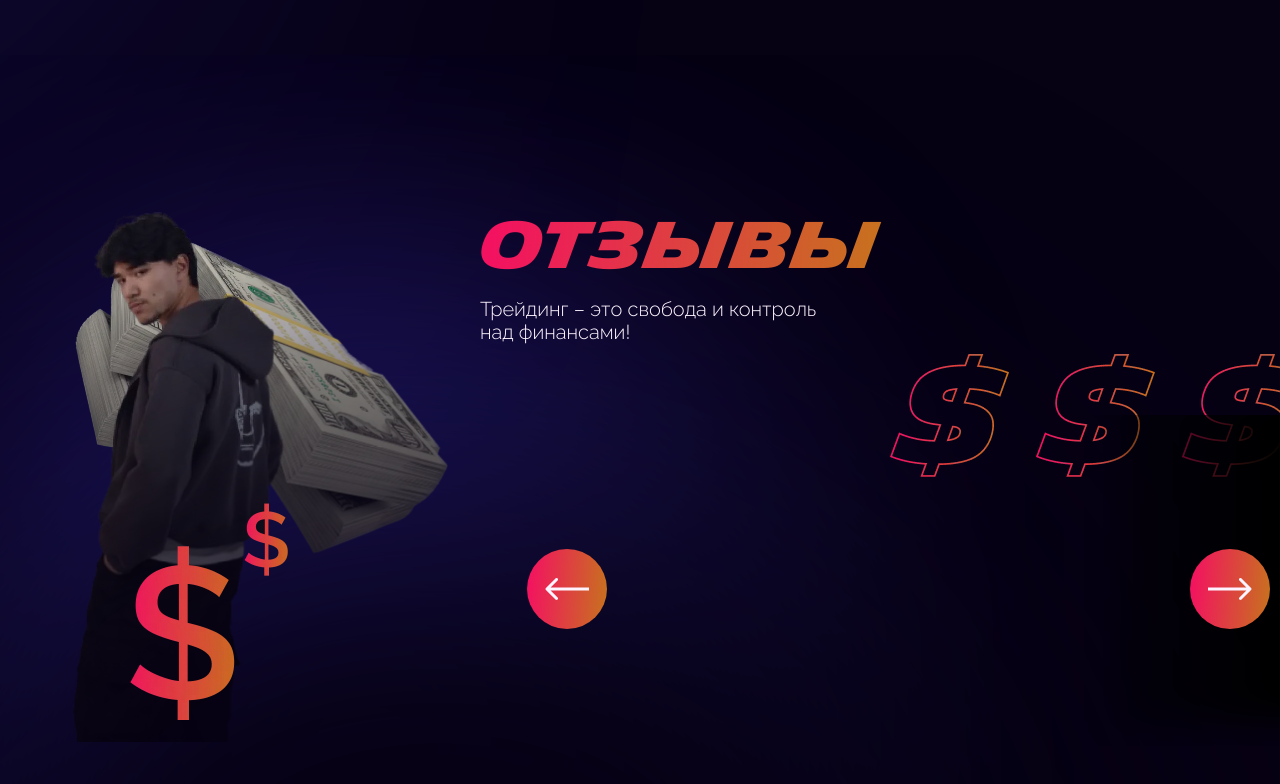
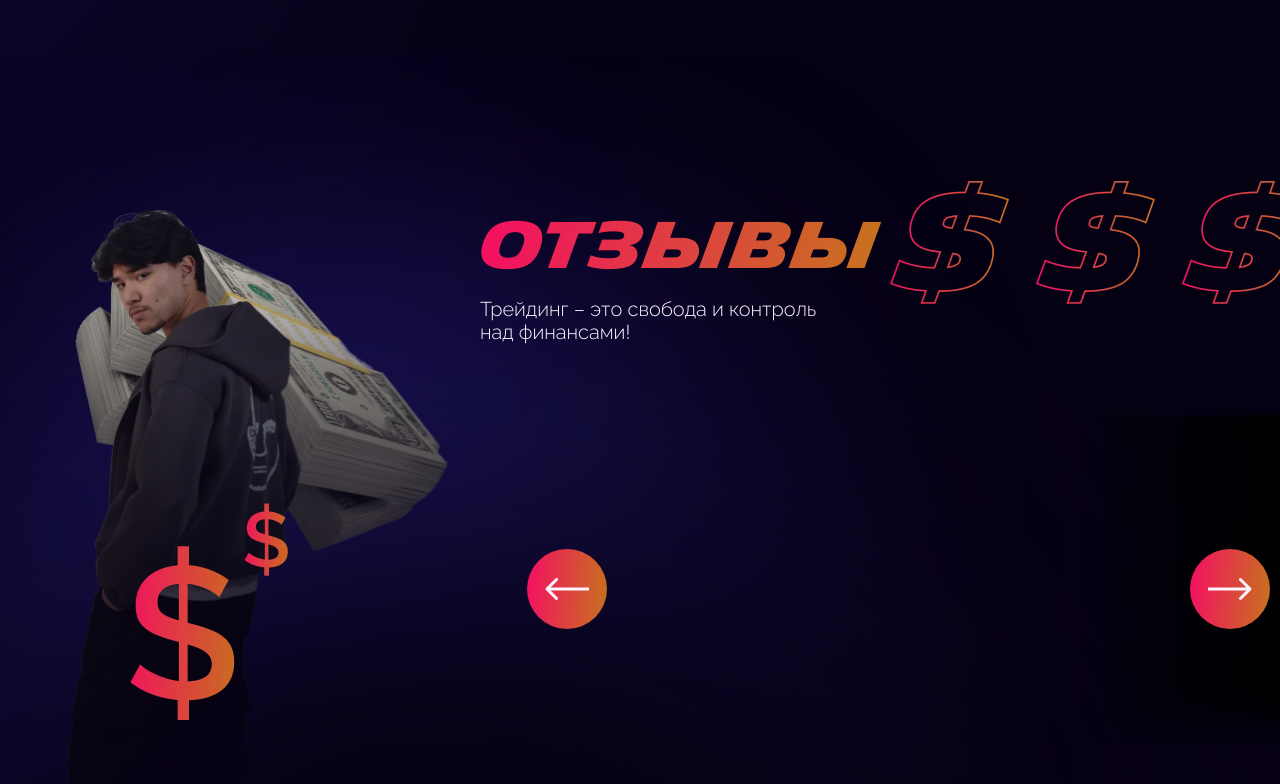
Before and after one commit to cyanidium-dev/crypto-landing, a Next.js app: page / in a window 1280 px wide. Shown: the part 5396-6180 px from the top of the page. Built offline with nearby package versions, Linux system fonts and the light colour scheme; no server answers.

Commit message:
updated reviews images

```diff
--- a/src/components/homePage/reviews/Reviews.tsx
+++ b/src/components/homePage/reviews/Reviews.tsx
@@ -17,7 +17,7 @@ export default function Reviews() {
         whileInView="visible"
         viewport={{ once: true }}
         variants={fadeInAnimation({ x: 100 })}
-        className="container max-w-[1920px] tabxl:ml-[35.5%] laptop:ml-[30.5%] mb-[61px] tabxl:mb-[71px]"
+        className="container max-w-[1920px] tabxl:ml-[26.5%] laptop:ml-[30.5%] mb-[61px] tabxl:mb-[71px]"
       >
         <h2
           className="w-fit pr-1 mx-auto tabxl:mx-0 mb-3 font-michelin uppercase text-32bold tabxl:text-64bold text-transparent bg-clip-text bg-caviarGradient text-center
@@ -29,13 +29,14 @@ export default function Reviews() {
           Трейдинг – это свобода и контроль над финансами!
         </p>
       </motion.div>
-      <motion.div initial="hidden"
+      <motion.div
+        initial="hidden"
         whileInView="visible"
         viewport={{ once: true }}
-        variants={fadeInAnimation({ x: 100 })}>
-           <ReviewsSlider />
+        variants={fadeInAnimation({ x: 100 })}
+      >
+        <ReviewsSlider />
       </motion.div>
-
     </section>
   );
 }
--- a/src/components/homePage/reviews/ReviewsImages.tsx
+++ b/src/components/homePage/reviews/ReviewsImages.tsx
@@ -12,13 +12,13 @@ export default function ReviewsImages() {
         whileInView="visible"
         viewport={{ once: true }}
         variants={fadeInAnimation({ scale: 0.8 })}
-        className="absolute -z-20 -top-4 tabxl:top-[137px] left-[calc(50%-200px)] tabxl:left-[0px] w-[484px] h-[551px] object-cover origin-center overflow-visible"
+        className="absolute -z-20 -top-[110px] tabxl:top-[54px] left-[calc(50%-200px)] tabxl:left-[0px] w-[484px] h-[551px] object-cover origin-center overflow-visible"
       >
         <Image
           src="/images/contentImages/reviewsMan.webp"
           alt="man"
           width={969}
-          height={1102}
+          height={1854}
           className="w-full h-auto"
         />
       </motion.div>
@@ -50,7 +50,7 @@ export default function ReviewsImages() {
           alt="man"
           width={1920}
           height={154}
-          className="hidden tabxl:block absolute z-10 top-[131px] tabxl:left-[79%] laptop:left-[69%] h-[154px] object-cover object-left overflow-visible"
+          className="hidden tabxl:block absolute z-10 top-[-42px] tabxl:left-[79%] laptop:left-[69%] h-[154px] object-cover object-left overflow-visible"
         />
       </motion.div>
 
```
Also changed, not shown: public/images/contentImages/reviewsMan.webp.
